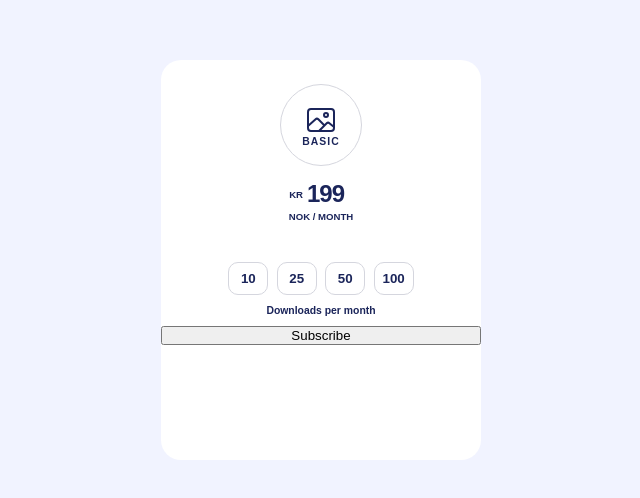
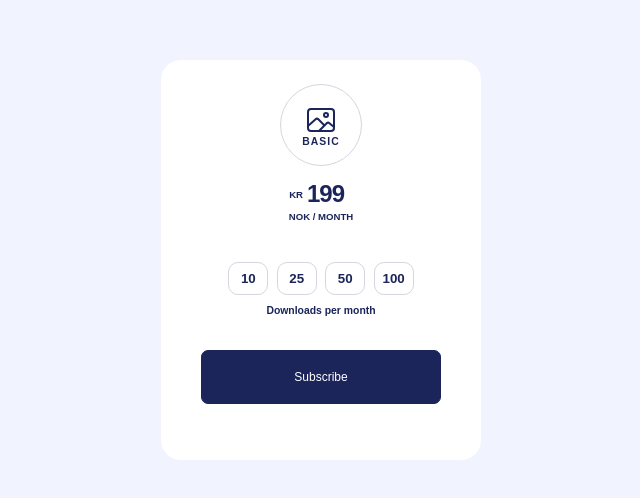
Before and after one commit to wwartick/ict-subscription-plan, a plain HTML site: page index.html in a window 1280 px wide. Shown: the part 140-638 px from the top of the page, without its empty margins (319-959 px from the left). Drawn offline with nearby package versions, Linux system fonts and the light colour scheme.

Commit message:
css done

```diff
--- a/index.html
+++ b/index.html
@@ -31,7 +31,7 @@
                 <span>Downloads per month</span>
             </div>
 
-            <button>Subscribe</button>
+            <button id="subscribe-btn">Subscribe</button>
 
         </div>
     </div>
--- a/style.css
+++ b/style.css
@@ -109,9 +109,10 @@ ion-icon{
     margin: auto 2px;
 }
 
-.dpm-button:hover{
+.dpm-button:hover, .active-btn{
     color: var(--main-container-background);
     background-color: var(--main-color);
+    cursor: pointer;
 }
 
 #download-container > span{
@@ -120,3 +121,25 @@ ion-icon{
     font-size: .65em;
     font-weight: 700;
 }
+
+#subscribe-btn {
+    color: var(--main-container-background);
+    border: 1px solid var(--main-color);
+    background-color: var(--main-color);
+    align-self: center;
+    margin-top: 2em;
+    font-size: .75em;
+    width: 20em;
+    height: 4.5em;
+    border-radius: 7px;
+}
+
+
+#subscribe-btn:hover {
+    cursor: pointer;
+    transform: scale(1.05);
+}
+
+#subscribe-btn:active {
+    transform: scale(.95);
+}
```
